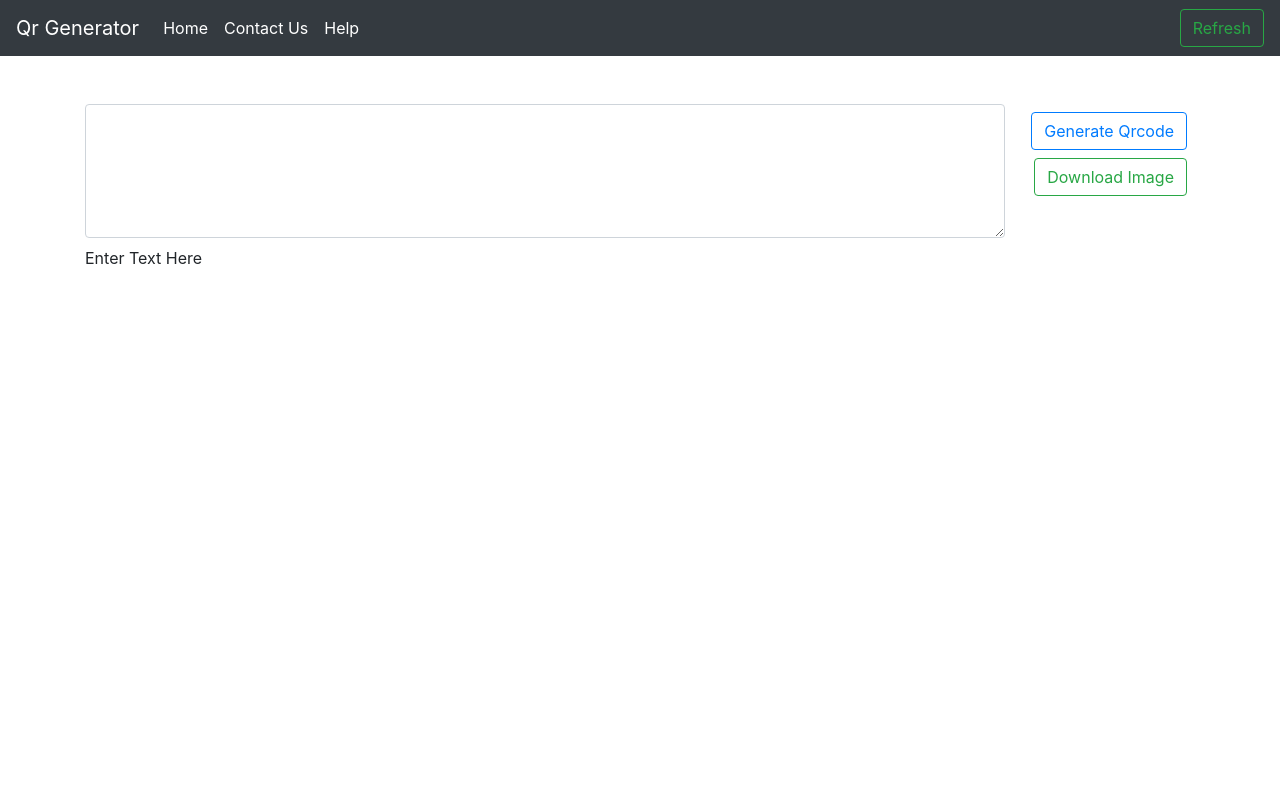
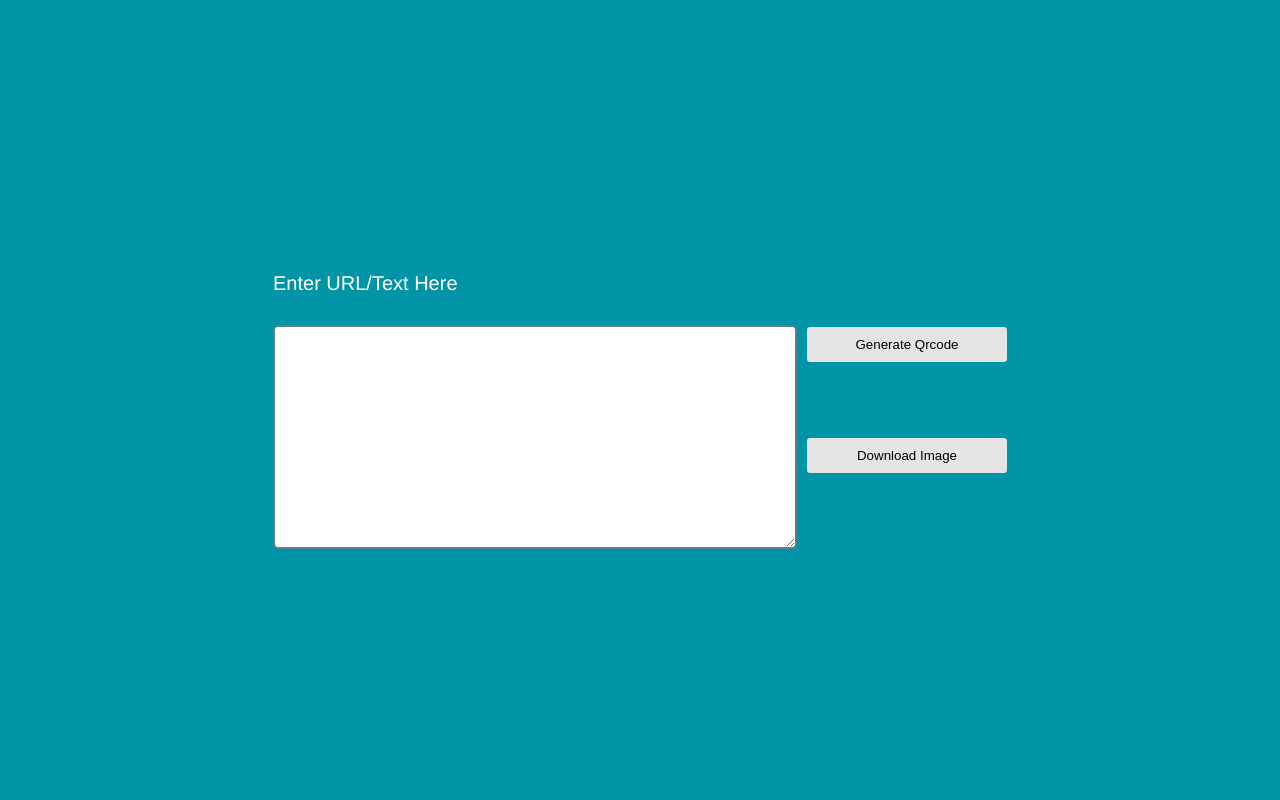
Before and after one commit to mohsensami/job-board, a Django app: page / in a window 1280 px wide. Run offline with Django 4.2, Linux system fonts and the light colour scheme; some libraries are stand-ins or nearby versions.

Commit message:
work on css ui home page

```diff
--- a/qrcodes/models.py
+++ b/qrcodes/models.py
@@ -5,7 +5,7 @@ import os
 
 class QRModel(models.Model):
     text = models.TextField()
-    qr_image = models.ImageField(upload_to='Qr-Images')
+    qr_image = models.ImageField(upload_to='qrcodes')
     created_at = models.DateTimeField(auto_now_add=True, null=True)
 
     def __str__(self):
--- a/qrcodes/views.py
+++ b/qrcodes/views.py
@@ -9,14 +9,14 @@ from django.conf import settings
 def saveqrimage(text):
     image = pyqrcode.create(text)
     imagename = str(int(time.time()))
-    image.png("./media/Qr-Images/{}.png".format(imagename), scale=10)
+    image.png("./media/qrcodes/{}.png".format(imagename), scale=10)
     return imagename
 
 def Home(request):
     context = {"is_qr": "false"}
     if request.method == "POST":
         text = request.POST.get('comment')
-        qr_image = "Qr-Images/{}.png".format(saveqrimage(text))
+        qr_image = "qrcodes/{}.png".format(saveqrimage(text))
         data = QRModel.objects.create(text=text, qr_image=qr_image)
         context.update({"data": data, "is_qr": "true"})
     return render(request, 'home.html', context=context)
--- /dev/null
+++ b/static/css/main.css
@@ -0,0 +1,54 @@
+@import url(https://fonts.googleapis.com/css?family=Montserrat:400,700);
+
+body {
+    font-family: Helvetica, Arial, sans-serif;
+    background: #0194a6;
+    color: #fff;
+}
+
+.qr-textarea {
+    width: 500px;
+    height: 200px;
+    padding: 10px;
+    border: 2px solid #607d8b;
+    border-radius: 5px;
+    margin-top: 10px;
+    margin-right: 10px;
+}
+
+.qr-btn {
+    padding: 10px 12px;
+    border-radius: 3px;
+    border: unset;
+    background: #e4e4e4;
+    cursor: pointer;
+    width: 200px;
+}
+
+@media only screen and (min-width: 600px) {
+    .qr-form p {
+        font-size: 20px
+    }
+    .qr-form form {
+        display: flex;
+        justify-content: center;
+        height: 98vh;
+        align-items: center;
+    }
+    .d-flex {
+        display: flex;
+    }
+    .d-flex.d-cols {
+        display: flex;
+        flex-direction: column-reverse;
+        justify-content: space-evenly;
+    }
+}
+
+@media only screen and (max-width: 600px) {
+    .qr-textarea {
+        width: 300px;
+        height: 100px;
+        padding: 5px;
+    }
+}
--- a/templates/home.html
+++ b/templates/home.html
@@ -1,45 +1,33 @@
+{% load static %}
 <!doctype html>
 <html lang="en">
 <head>
     <!-- Required meta tags -->
     <meta charset="utf-8">
     <meta name="viewport" content="width=device-width, initial-scale=1, shrink-to-fit=no">
-
-    <!-- Bootstrap CSS -->
-    <link rel="stylesheet" href="https://maxcdn.bootstrapcdn.com/bootstrap/4.0.0/css/bootstrap.min.css"
-          integrity="sha384-Gn5384xqQ1aoWXA+058RXPxPg6fy4IWvTNh0E263XmFcJlSAwiGgFAW/dAiS6JXm" crossorigin="anonymous">
-
+    <link rel="stylesheet" href="{% static 'css/main.css' %}">
     <title>Qr Generator</title>
 </head>
 <body>
-{% include 'navbar.html' %}
 <div class="container mt-5">
-    <div class="form-group">
+    <div class="qr-form">
         <form method="POST">
             {% csrf_token %}
             <div class="text-center mb-2">
                 {% if is_qr == 'true' %}
-                <img src="/media/{{data.qr_image}}" id="qr_image" name="qr_image" class="img-responsive"
-                     alt="QR Image"
-                     width="304"
-                     height="236">
+                <img src="/media/{{data.qr_image}}" id="qr_image" name="qr_image" class="img-responsive">
                 {% endif %}
             </div>
-            <div class="row">
-                <div class="col-md-10">
-                    <textarea class="form-control mb-2" rows="5" id="comment" name="comment"></textarea>
-                    <label for="comment">Enter Text Here</label>
+            <div class="d-flex">
+                <div class="d-flex d-cols">
+                    <textarea class="qr-textarea" cols="15" id="comment" name="comment"></textarea>
+                    <p for="comment">Enter URL/Text Here</p>
                 </div>
-                <div class="col-md-2">
-                    <button type="submit" class="btn btn-outline-primary mt-2 mr-2 float-right">Generate Qrcode
-                    </button>
+                <div class="d-flex d-cols">
                     <a href="/media/{{data.qr_image}}" download>
-                        <button class="btn btn-outline-success mt-2 mr-2 float-right" title="Download Image"
-                                type="button">
-                            Download
-                            Image
-                        </button>
+                        <button class="qr-btn" title="Download Image" type="button">Download Image</button>
                     </a>
+                    <button type="submit" class="qr-btn">Generate Qrcode</button>
                 </div>
             </div>
 
@@ -49,17 +37,6 @@
 </div>
 </div>
 
-<!-- Optional JavaScript -->
-<!-- jQuery first, then Popper.js, then Bootstrap JS -->
-<script src="https://code.jquery.com/jquery-3.2.1.slim.min.js"
-        integrity="sha384-KJ3o2DKtIkvYIK3UENzmM7KCkRr/rE9/Qpg6aAZGJwFDMVNA/GpGFF93hXpG5KkN"
-        crossorigin="anonymous"></script>
-<script src="https://cdnjs.cloudflare.com/ajax/libs/popper.js/1.12.9/umd/popper.min.js"
-        integrity="sha384-ApNbgh9B+Y1QKtv3Rn7W3mgPxhU9K/ScQsAP7hUibX39j7fakFPskvXusvfa0b4Q"
-        crossorigin="anonymous"></script>
-<script src="https://maxcdn.bootstrapcdn.com/bootstrap/4.0.0/js/bootstrap.min.js"
-        integrity="sha384-JZR6Spejh4U02d8jOt6vLEHfe/JQGiRRSQQxSfFWpi1MquVdAyjUar5+76PVCmYl"
-        crossorigin="anonymous"></script>
 
 </body>
 </html>
--- a/templates/navbar.html
+++ /dev/null
@@ -1,23 +0,0 @@
-<nav class="navbar navbar-expand-lg navbar-dark bg-dark">
-    <a class="navbar-brand" href="#">Qr Generator</a>
-    <button class="navbar-toggler" type="button" data-toggle="collapse" data-target="#navbarSupportedContent" aria-controls="navbarSupportedContent" aria-expanded="false" aria-label="Toggle navigation">
-        <span class="navbar-toggler-icon"></span>
-    </button>
-
-    <div class="collapse navbar-collapse" id="navbarSupportedContent">
-        <ul class="navbar-nav mr-auto">
-            <li class="nav-item active">
-                <a class="nav-link" href="#">Home <span class="sr-only">(current)</span></a>
-            </li>
-            <li class="nav-item active">
-                <a class="nav-link" href="#">Contact Us <span class="sr-only">(current)</span></a>
-            </li>
-            <li class="nav-item active">
-                <a class="nav-link" href="#">Help <span class="sr-only">(current)</span></a>
-            </li>
-        </ul>
-        <form class="form-inline my-2 my-lg-0">
-            <button class="btn btn-outline-success my-2 my-sm-0" type="submit">Refresh</button>
-        </form>
-    </div>
-</nav>
```
Also changed, not shown: db.sqlite3.
